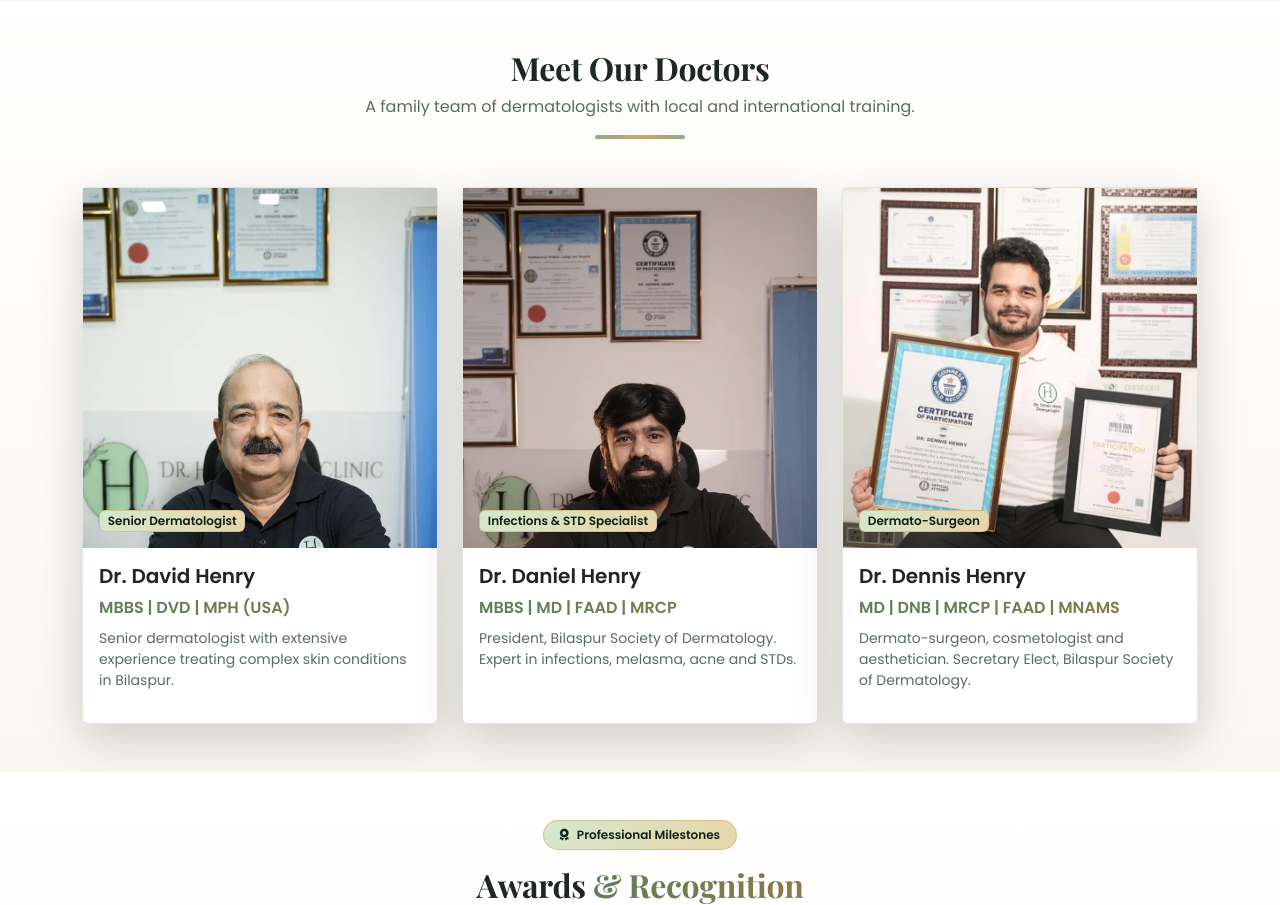
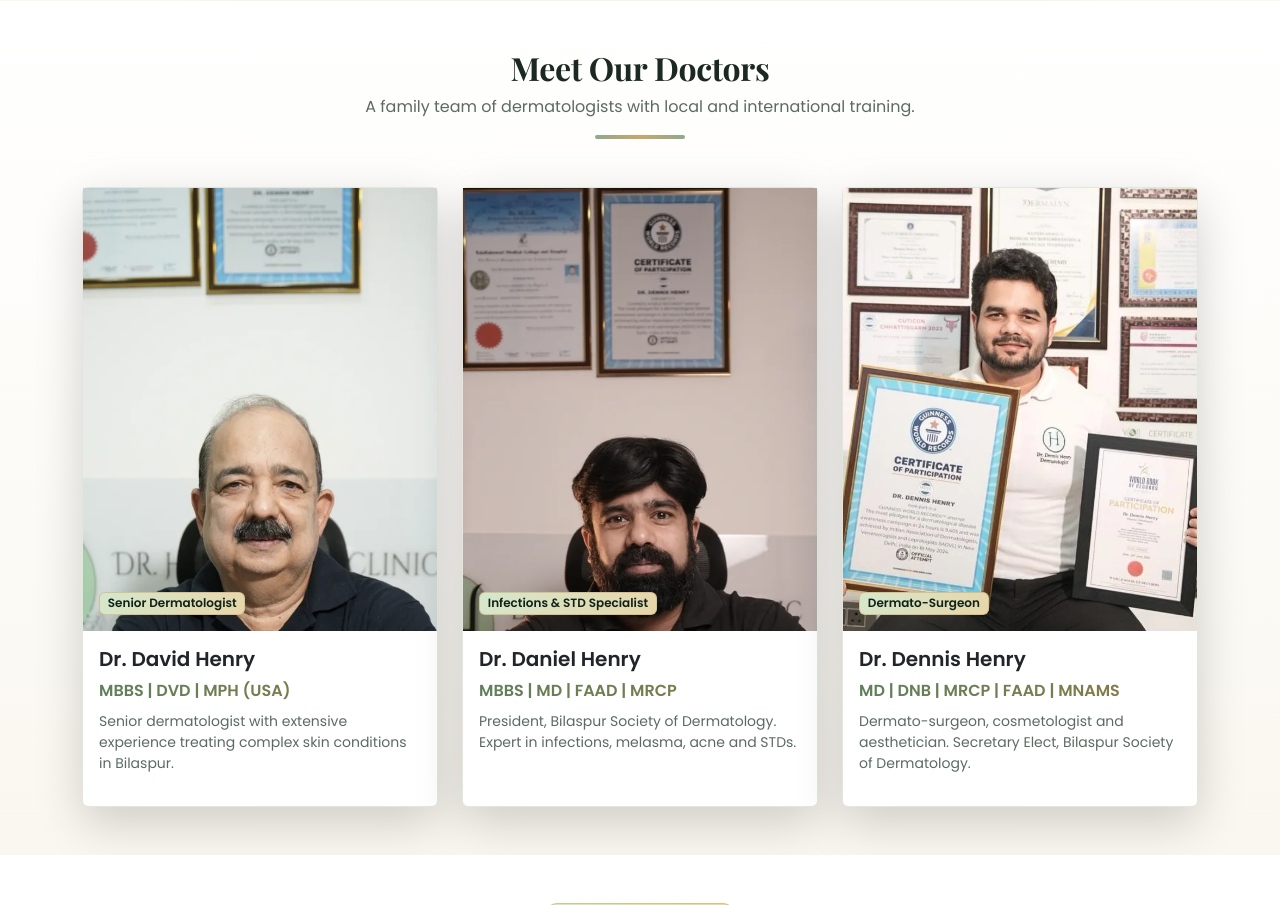
Before and after one commit to raishivam-24/Henrywebsite, a Flask app: page / in a window 1280 px wide. Shown: the part 3239-4144 px from the top of the page. Run offline with Flask 3, Linux system fonts and the light colour scheme; some libraries are stand-ins or nearby versions.

Commit message:
Update the doctor section

```diff
--- a/app.py
+++ b/app.py
@@ -2,8 +2,7 @@ from flask import Flask, render_template, request, jsonify, send_from_directory,
 from groq import Groq
 from dotenv import load_dotenv
 import os
-import smtplib
-from email.message import EmailMessage
+import resend
 from urllib.parse import quote
 
 load_dotenv()
@@ -12,10 +11,12 @@ app = Flask(__name__, static_url_path='/static')
 
 client = Groq(api_key=os.getenv('GROQ_API_KEY'))
 CLINIC_EMAIL = os.getenv('CLINIC_EMAIL', 'drhenrysdermatology@gmail.com')
-SMTP_HOST = os.getenv('SMTP_HOST', 'smtp.gmail.com')
-SMTP_PORT = int(os.getenv('SMTP_PORT', '587'))
-SMTP_USER = os.getenv('SMTP_USER', '')
-SMTP_PASS = os.getenv('SMTP_PASS', '')
+RESEND_API_KEY = os.getenv('RESEND_API_KEY', '')
+# Verified sender in Resend. Until your domain is verified, use: Dr Henry's Skin Clinic <onboarding@resend.dev>
+RESEND_FROM = os.getenv('RESEND_FROM', "Dr Henry's Skin Clinic <onboarding@resend.dev>")
+
+if RESEND_API_KEY:
+    resend.api_key = RESEND_API_KEY
 
 TREATMENTS = {
     'dermatology-consultation': {
@@ -146,7 +147,7 @@ def chatbot():
 
 @app.route('/api/appointment', methods=['POST'])
 def appointment():
-    """Receive booking details; email clinic when SMTP is configured."""
+    """Receive booking details and email the clinic via Resend."""
     data = request.get_json(silent=True) or {}
     name = (data.get('name') or '').strip()
     phone = (data.get('phone') or '').strip()
@@ -158,7 +159,7 @@ def appointment():
     if not name or not phone or not concern or not day:
         return jsonify({'ok': False, 'error': 'Missing required fields'}), 400
 
-    body = (
+    text_body = (
         f"New appointment request — Dr Henry's Skin Clinic\n\n"
         f"Name: {name}\n"
         f"Phone: {phone}\n"
@@ -167,26 +168,42 @@ def appointment():
         f"Preferred day: {day}\n"
         f"Message: {note or '—'}\n"
     )
+    html_body = f"""
+    <h2>New appointment request</h2>
+    <p><strong>Clinic:</strong> Dr Henry's Skin Clinic</p>
+    <ul>
+      <li><strong>Name:</strong> {name}</li>
+      <li><strong>Phone:</strong> {phone}</li>
+      <li><strong>Email:</strong> {email or '—'}</li>
+      <li><strong>Concern:</strong> {concern}</li>
+      <li><strong>Preferred day:</strong> {day}</li>
+      <li><strong>Message:</strong> {note or '—'}</li>
+    </ul>
+    """
 
-    emailed = False
-    if SMTP_USER and SMTP_PASS:
-        try:
-            msg = EmailMessage()
-            msg['Subject'] = f"Appointment request — {name}"
-            msg['From'] = SMTP_USER
-            msg['To'] = CLINIC_EMAIL
-            if email:
-                msg['Reply-To'] = email
-            msg.set_content(body)
-            with smtplib.SMTP(SMTP_HOST, SMTP_PORT, timeout=20) as smtp:
-                smtp.starttls()
-                smtp.login(SMTP_USER, SMTP_PASS)
-                smtp.send_message(msg)
-            emailed = True
-        except Exception as exc:
-            return jsonify({'ok': True, 'emailed': False, 'error': str(exc)}), 200
+    if not RESEND_API_KEY:
+        return jsonify({
+            'ok': True,
+            'emailed': False,
+            'error': 'RESEND_API_KEY is not set in .env'
+        }), 200
 
-    return jsonify({'ok': True, 'emailed': emailed})
+    try:
+        payload = {
+            'from': RESEND_FROM,
+            'to': [CLINIC_EMAIL],
+            'subject': f"Appointment request — {name}",
+            'text': text_body,
+            'html': html_body,
+        }
+        if email:
+            payload['reply_to'] = email
+
+        result = resend.Emails.send(payload)
+        email_id = result.get('id') if isinstance(result, dict) else None
+        return jsonify({'ok': True, 'emailed': True, 'id': email_id})
+    except Exception as exc:
+        return jsonify({'ok': True, 'emailed': False, 'error': str(exc)}), 200
 
 
 @app.route('/chat', methods=['POST'])
--- a/requirements.txt
+++ b/requirements.txt
@@ -1,3 +1,4 @@
 flask
 groq
 python-dotenv
+resend
--- a/static/enhance.css
+++ b/static/enhance.css
@@ -72,8 +72,8 @@ body { opacity: 1; }
 }
 .doctor-card { transition: box-shadow .3s ease; transform-style: preserve-3d; will-change: transform; }
 .doctor-card:hover { box-shadow: 0 22px 44px rgba(95, 120, 92, .3) !important; }
-.doctor-card img, .card .object-fit-cover { transition: transform .6s ease; }
-.doctor-card:hover img { transform: scale(1.08); }
+.card .object-fit-cover { transition: transform .6s ease; }
+/* Do not zoom doctor photos — it crops faces */
 
 /* Awards cards: shine sweep on hover (layout untouched) */
 #recognition .achievement-card { position: relative; }
--- a/static/ui.css
+++ b/static/ui.css
@@ -219,17 +219,23 @@ html[data-theme="dark"] #navbar .nav-link-custom.is-active {
 }
 .booking-actions .btn { min-height: 48px; }
 
-/* ----- Doctors photos ----- */
+/* ----- Doctors photos: match 4:5 portrait, no bad crop ----- */
 .doctor-card .doctor-photo {
-    height: 360px;
+    aspect-ratio: 4 / 5;
+    height: auto;
     overflow: hidden;
-    background: var(--bg-muted);
+    background: #e8efe8;
 }
 .doctor-card .doctor-photo img {
     width: 100%;
     height: 100%;
     object-fit: cover;
-    object-position: center top;
+    object-position: center center;
+    display: block;
+    transform: none !important;
+}
+.doctor-card:hover .doctor-photo img {
+    transform: none !important;
 }
 
 /* ----- Motion: restrained ----- */
@@ -263,3 +269,12 @@ html[data-theme="dark"] .navbar-toggler {
 html[data-theme="dark"] section[style*="#17332a"] {
     background: linear-gradient(90deg, #0c120f, #1a2a22) !important;
 }
+
+html[data-theme="dark"] .gallery-item {
+    background: var(--bg-muted);
+    border-color: var(--line);
+}
+html[data-theme="dark"] .gallery-caption {
+    background: var(--bg-elevated);
+    color: var(--text-soft);
+}
--- a/templates/base.html
+++ b/templates/base.html
@@ -42,10 +42,10 @@
     <link href="https://cdn.jsdelivr.net/npm/bootstrap@5.3.2/dist/css/bootstrap.min.css" rel="stylesheet">
     <link rel="stylesheet" href="https://cdnjs.cloudflare.com/ajax/libs/font-awesome/6.4.0/css/all.min.css">
     <link href="https://unpkg.com/aos@2.3.1/dist/aos.css" rel="stylesheet">
-    <link rel="stylesheet" href="/static/style.css?v=9">
-    <link rel="stylesheet" href="/static/enhance.css?v=3">
+    <link rel="stylesheet" href="/static/style.css?v=10">
+    <link rel="stylesheet" href="/static/enhance.css?v=4">
     <link rel="stylesheet" href="/static/theme.css?v=3">
-    <link rel="stylesheet" href="/static/ui.css?v=1">
+    <link rel="stylesheet" href="/static/ui.css?v=4">
     <link rel="preconnect" href="https://fonts.googleapis.com">
     <link href="https://fonts.googleapis.com/css2?family=Noto+Sans+Devanagari:wght@400;600&family=Noto+Serif+Devanagari:wght@600;700&display=swap" rel="stylesheet">
     <style>
@@ -70,7 +70,7 @@
     <script src="/static/script.js?v=3"></script>
     <script src="/static/enhance.js?v=3"></script>
     <script src="/static/theme.js?v=3"></script>
-    <script src="/static/ui.js?v=1"></script>
+    <script src="/static/ui.js?v=2"></script>
     {% block scripts %}{% endblock %}
 </body>
 </html>
--- a/templates/index.html
+++ b/templates/index.html
@@ -256,7 +256,7 @@
             <div class="col-md-4 reveal">
                 <div class="card border-0 shadow-lg h-100 doctor-card">
                     <div class="position-relative doctor-photo">
-                        <img src="/static/img/david.webp?v=2" alt="Dr. David Henry, senior dermatologist" class="object-fit-cover" loading="lazy" width="400" height="560">
+                        <img src="/static/img/david-portrait.webp?v=4" alt="Dr. David Henry, senior dermatologist" loading="lazy" width="480" height="600">
                         <div class="position-absolute bottom-0 start-0 w-100 p-3">
                             <span class="badge bg-sage text-dark">Senior Dermatologist</span>
                         </div>
@@ -272,7 +272,7 @@
             <div class="col-md-4 reveal">
                 <div class="card border-0 shadow-lg h-100 doctor-card">
                     <div class="position-relative doctor-photo">
-                        <img src="/static/img/danial.webp?v=2" alt="Dr. Daniel Henry, dermatologist and STD specialist" class="object-fit-cover" loading="lazy" width="400" height="560">
+                        <img src="/static/img/danial-portrait.webp?v=4" alt="Dr. Daniel Henry, dermatologist and STD specialist" loading="lazy" width="480" height="600">
                         <div class="position-absolute bottom-0 start-0 w-100 p-3">
                             <span class="badge bg-sage text-dark">Infections &amp; STD Specialist</span>
                         </div>
@@ -576,73 +576,73 @@
         <div class="row g-3 gallery-grid">
             <div class="col-6 col-md-3" data-aos="fade-up" data-aos-duration="300">
                 <figure class="gallery-item rounded-3 overflow-hidden mb-0">
-                    <img src="/static/img/dr_sir_img1.webp" alt="Dr. Dennis Henry at a dermatology event" class="w-100 object-fit-cover" loading="lazy" width="400" height="300">
+                    <img src="/static/img/dr_sir_img1.webp" alt="Dr. Dennis Henry at a dermatology event" class="w-100" loading="lazy">
                     <figcaption class="gallery-caption">Dermatology event</figcaption>
                 </figure>
             </div>
             <div class="col-6 col-md-3" data-aos="fade-up" data-aos-duration="300" data-aos-delay="40">
                 <figure class="gallery-item rounded-3 overflow-hidden mb-0">
-                    <img src="/static/img/img3.webp" alt="Clinic consultation room at Dr Henry's Skin Clinic" class="w-100 object-fit-cover" loading="lazy" width="400" height="300">
+                    <img src="/static/img/img3.webp" alt="Clinic consultation room at Dr Henry's Skin Clinic" class="w-100" loading="lazy">
                     <figcaption class="gallery-caption">Consultation room</figcaption>
                 </figure>
             </div>
             <div class="col-6 col-md-3" data-aos="fade-up" data-aos-duration="300" data-aos-delay="80">
                 <figure class="gallery-item rounded-3 overflow-hidden mb-0">
-                    <img src="/static/img/img4.webp" alt="Treatment equipment at the clinic" class="w-100 object-fit-cover" loading="lazy" width="400" height="300">
+                    <img src="/static/img/img4.webp" alt="Treatment equipment at the clinic" class="w-100" loading="lazy">
                     <figcaption class="gallery-caption">Treatment equipment</figcaption>
                 </figure>
             </div>
             <div class="col-6 col-md-3" data-aos="fade-up" data-aos-duration="300" data-aos-delay="120">
                 <figure class="gallery-item rounded-3 overflow-hidden mb-0">
-                    <img src="/static/img/img5.webp" alt="Clinic corridor and patient waiting area" class="w-100 object-fit-cover" loading="lazy" width="400" height="300">
+                    <img src="/static/img/img5.webp" alt="Clinic corridor and patient waiting area" class="w-100" loading="lazy">
                     <figcaption class="gallery-caption">Clinic premises</figcaption>
                 </figure>
             </div>
             <div class="col-6 col-md-3" data-aos="fade-up" data-aos-duration="300">
                 <figure class="gallery-item rounded-3 overflow-hidden mb-0">
-                    <img src="/static/img/img_patient.webp" alt="Patient care moment at the clinic" class="w-100 object-fit-cover" loading="lazy" width="400" height="300">
+                    <img src="/static/img/img_patient.webp" alt="Patient care moment at the clinic" class="w-100" loading="lazy">
                     <figcaption class="gallery-caption">Patient care</figcaption>
                 </figure>
             </div>
             <div class="col-6 col-md-3" data-aos="fade-up" data-aos-duration="300" data-aos-delay="40">
                 <figure class="gallery-item rounded-3 overflow-hidden mb-0">
-                    <img src="/static/img/img1.webp" alt="Doctors with a professional award" class="w-100 object-fit-cover" loading="lazy" width="400" height="300">
+                    <img src="/static/img/img1.webp" alt="Doctors with a professional award" class="w-100" loading="lazy">
                     <figcaption class="gallery-caption">Professional recognition</figcaption>
                 </figure>
             </div>
             <div class="col-6 col-md-3" data-aos="fade-up" data-aos-duration="300" data-aos-delay="80">
                 <figure class="gallery-item rounded-3 overflow-hidden mb-0">
-                    <img src="/static/img/img2.webp" alt="Team at a dermatology conference" class="w-100 object-fit-cover" loading="lazy" width="400" height="300">
+                    <img src="/static/img/img2.webp" alt="Team at a dermatology conference" class="w-100" loading="lazy">
                     <figcaption class="gallery-caption">Conference participation</figcaption>
                 </figure>
             </div>
             <div class="col-6 col-md-3" data-aos="fade-up" data-aos-duration="300" data-aos-delay="120">
                 <figure class="gallery-item rounded-3 overflow-hidden mb-0">
-                    <img src="/static/img/a1.webp" alt="Award ceremony with Dr. Dennis Henry" class="w-100 object-fit-cover" loading="lazy" width="400" height="300">
+                    <img src="/static/img/a1.webp" alt="Award ceremony with Dr. Dennis Henry" class="w-100" loading="lazy">
                     <figcaption class="gallery-caption">Award ceremony</figcaption>
                 </figure>
             </div>
             <div class="col-6 col-md-3" data-aos="fade-up" data-aos-duration="300">
                 <figure class="gallery-item rounded-3 overflow-hidden mb-0">
-                    <img src="/static/img/a2.webp" alt="Dr. Dennis Henry receiving a certificate" class="w-100 object-fit-cover" loading="lazy" width="400" height="300">
+                    <img src="/static/img/a2.webp" alt="Dr. Dennis Henry receiving a certificate" class="w-100" loading="lazy">
                     <figcaption class="gallery-caption">Certificate presentation</figcaption>
                 </figure>
             </div>
             <div class="col-6 col-md-3" data-aos="fade-up" data-aos-duration="300" data-aos-delay="40">
                 <figure class="gallery-item rounded-3 overflow-hidden mb-0">
-                    <img src="/static/img/a3.webp" alt="Clinic team group photo" class="w-100 object-fit-cover" loading="lazy" width="400" height="300">
+                    <img src="/static/img/a3.webp" alt="Clinic team group photo" class="w-100" loading="lazy">
                     <figcaption class="gallery-caption">Clinic team</figcaption>
                 </figure>
             </div>
             <div class="col-6 col-md-3" data-aos="fade-up" data-aos-duration="300" data-aos-delay="80">
                 <figure class="gallery-item rounded-3 overflow-hidden mb-0">
-                    <img src="/static/img/img1_dr.webp" alt="Dr. Dennis Henry in clinic attire" class="w-100 object-fit-cover" loading="lazy" width="400" height="300">
+                    <img src="/static/img/img1_dr.webp" alt="Dr. Dennis Henry in clinic attire" class="w-100" loading="lazy">
                     <figcaption class="gallery-caption">Dr. Dennis Henry</figcaption>
                 </figure>
             </div>
             <div class="col-6 col-md-3" data-aos="fade-up" data-aos-duration="300" data-aos-delay="120">
                 <figure class="gallery-item rounded-3 overflow-hidden mb-0">
-                    <img src="/static/img/img6.webp" alt="Skin care procedure setup at the clinic" class="w-100 object-fit-cover" loading="lazy" width="400" height="300">
+                    <img src="/static/img/img6.webp" alt="Skin care procedure setup at the clinic" class="w-100" loading="lazy">
                     <figcaption class="gallery-caption">Procedure setup</figcaption>
                 </figure>
             </div>
@@ -912,7 +912,7 @@
                             </div>
                             <div class="col-12">
                                 <p id="bookStatus" class="small text-success d-none mb-0"></p>
-                                <p class="small text-muted mb-0 mt-2">Submits to WhatsApp (+91 97700 48965) and email (drhenrysdermatology@gmail.com).</p>
+                                <p class="small text-muted mb-0 mt-2">Sends to WhatsApp (+91 97700 48965) and emails the clinic via Resend (drhenrysdermatology@gmail.com).</p>
                             </div>
                         </div>
                     </form>
@@ -1011,10 +1011,12 @@
 .gallery-item {
     position: relative;
     background: #f3f5f2;
+    border: 1px solid rgba(40, 70, 55, 0.1);
 }
 .gallery-item img {
-    height: 200px;
     width: 100%;
+    height: auto !important;
+    object-fit: contain !important;
     display: block;
 }
 .gallery-caption {
@@ -1023,11 +1025,11 @@
     padding: 0.5rem 0.65rem;
     background: #fff;
     margin: 0;
+    margin-top: auto;
 }
 .map-card { height: auto; }
 @media (max-width: 768px) {
     .ai-floating-btn { bottom: 20px; right: 20px; width: 55px; height: 55px; font-size: 22px; }
-    .gallery-item img { height: 150px; }
 }
 </style>
 {% endblock %}
```
Also changed, not shown: static/style.css (+12 -18 lines), static/ui.js (+35 -18 lines), static/img/danial-portrait.webp (added), static/img/danial.webp, static/img/david-portrait.webp (added), static/img/david.webp.
